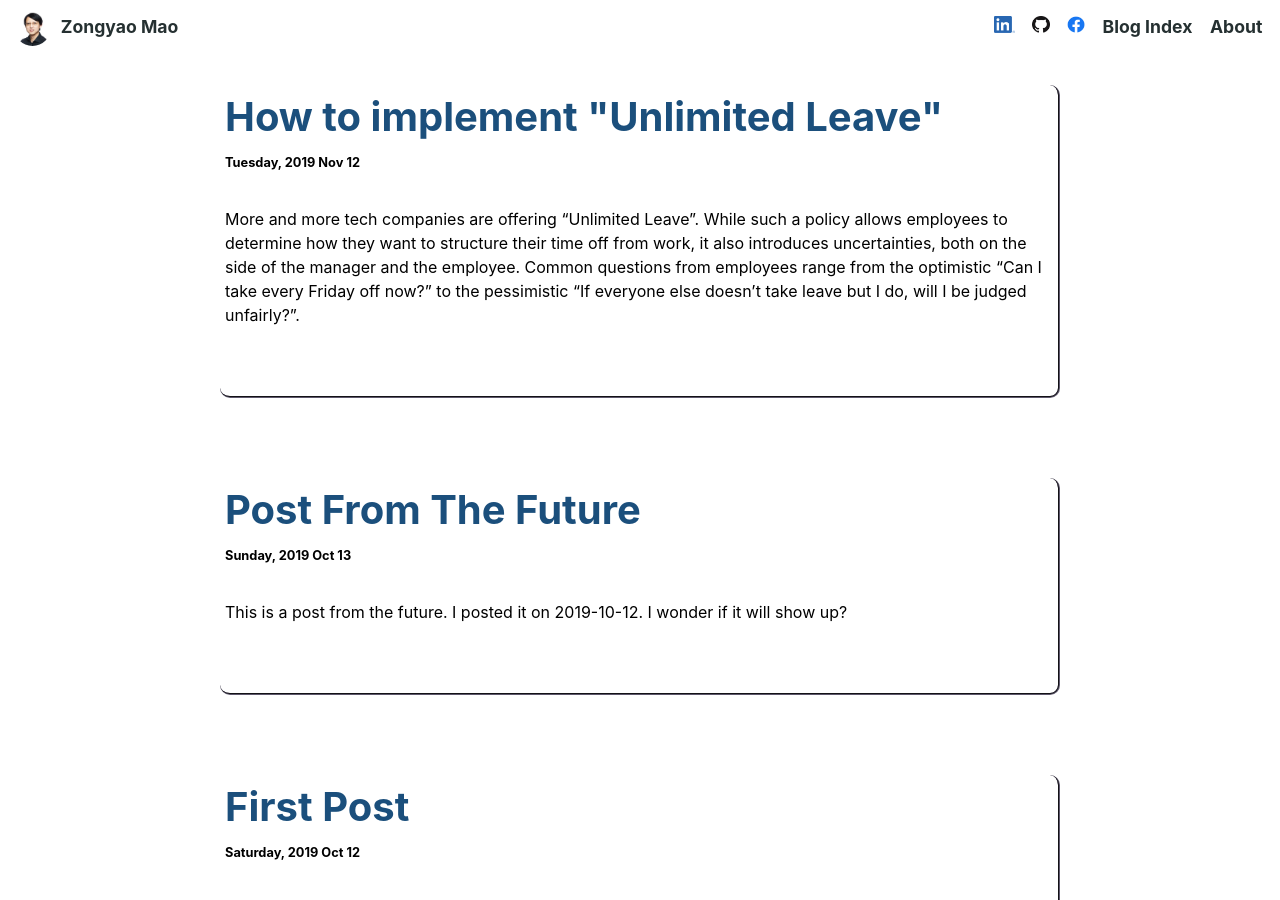
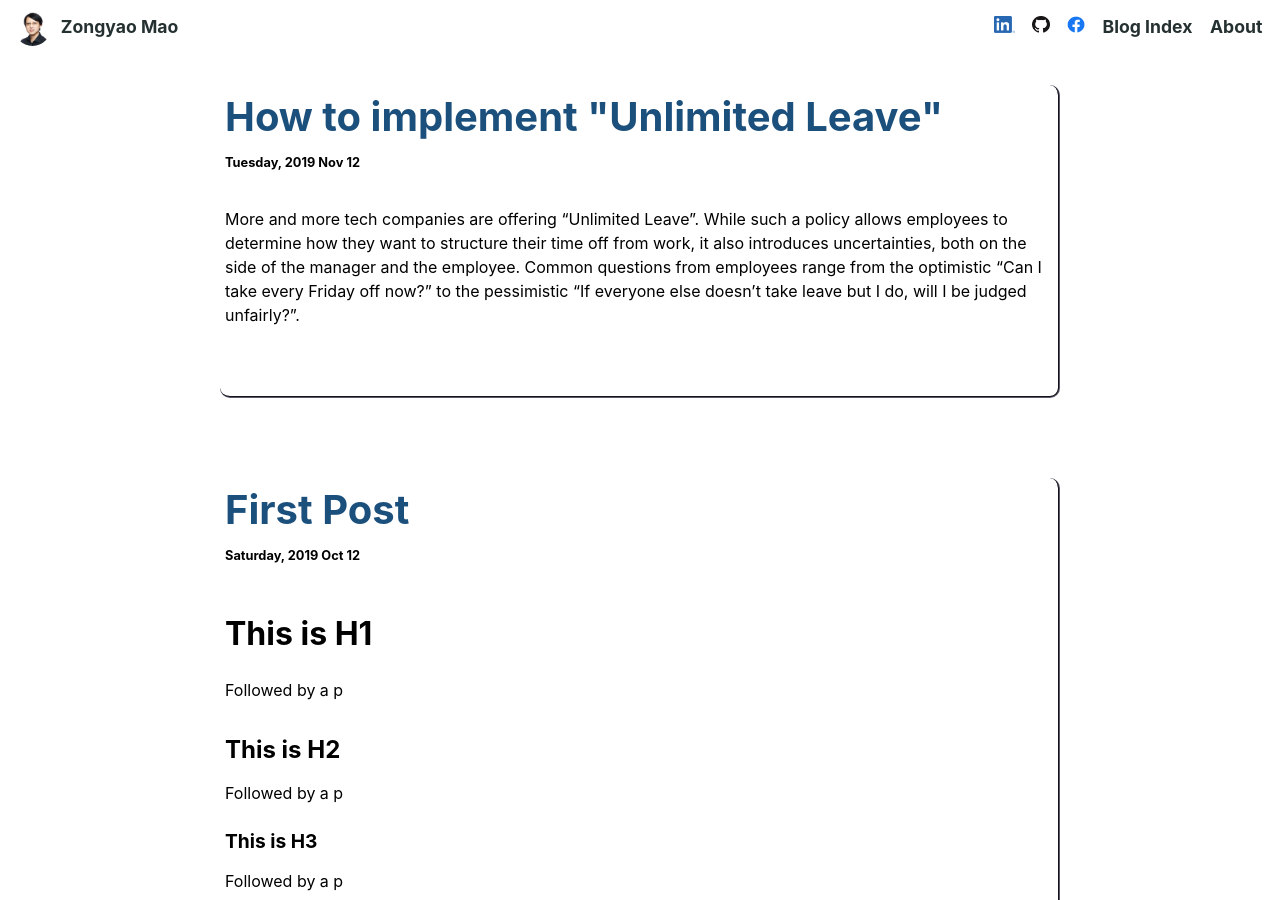
Before and after one commit to evozong/evozong.github.io, a Jekyll site: the page built from index.md, in a window 1280 px wide and 900 px high. Built offline with Jekyll 4.4.1, drawn with Linux system fonts in a browser that asks for light colours; some of the changed text lies outside the part shown.

Commit message:
More Post format examples

```diff
--- a/_posts/2019-10-13-Post-from-the-future.md
+++ /dev/null
@@ -1,10 +0,0 @@
----
----
-
-This is a post from the future. I posted it on 2019-10-12. I wonder if it will show up?
-
-### Here's a picture
-![Github Logo](https://placehold.it/850x350)
-
-### And a link
-[Sudo make me a sandwich]({{ "/assets/img/Github-Mark-64px.png" | relative_url }})
```
Also changed, not shown: _posts/2019-10-12-First-post.md (+6 -1 lines), _posts/2019-10-12-Second-post.md (deleted, +0 -10 lines).
